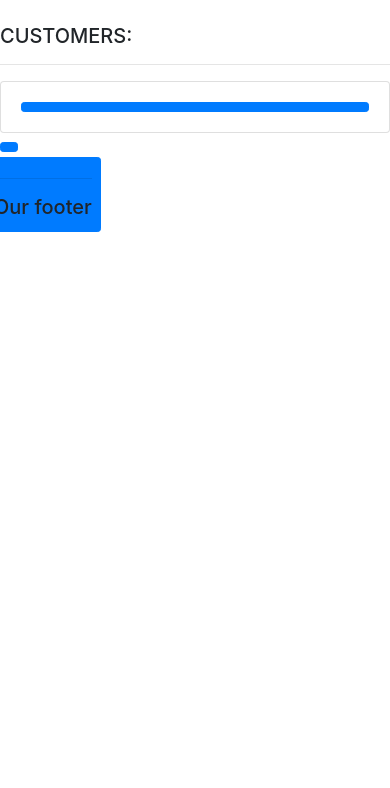
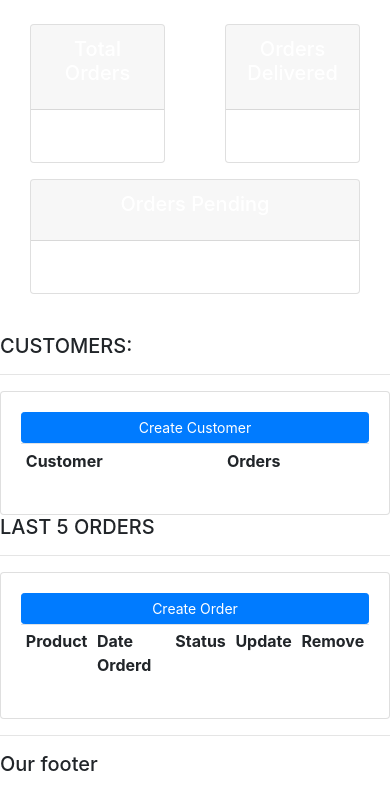
Before and after one commit to danimoncerro/17.01.2023_2, a Django app: page / in a window 390 px wide. Shown: the part 56-844 px from the top of the page. Run offline with Django 4.2, Linux system fonts and the light colour scheme; lists and menus that the app fills with data are empty.

Commit message:
21.01.2023

```diff
--- a/crm1/accounts/templates/accounts/dashboard.html
+++ b/crm1/accounts/templates/accounts/dashboard.html
@@ -1,6 +1,8 @@
 {% extends 'accounts/main.html' %}
 
 {% block content %}
+{% include 'accounts/status.html' %}
+
 
 <br>
 
@@ -9,7 +11,31 @@
         <h5>CUSTOMERS:</h5>
         <hr>
         <div class="card card-body">
-            <a class="BTN btn-primary btn-sm btn "
+            <a class="btn btn-primary btn-sm btn-block" href="">Create Customer
+            </a>
+            <table class="table table-sm">
+                <tr>
+                    <th>Customer</th>
+                    <th>Orders</th>
+                </tr>
+            </table>
+        </div>
+    </div>
+
+    <div class="col-md-7">
+        <h5>LAST 5 ORDERS</h5>
+        <hr>
+        <div class="card card-body">
+            <a class="btn btn-primary btn-sm btn-block" href="">Create Order</a>
+            <table class="table table-sm">
+                <tr>
+                    <th>Product</th>
+                    <th>Date Orderd</th>
+                    <th>Status</th>
+                    <th>Update</th>
+                    <th>Remove</th>
+                </tr>
+            </table>
         </div>
     </div>
 </div>
--- a/crm1/accounts/templates/accounts/main.html
+++ b/crm1/accounts/templates/accounts/main.html
@@ -9,13 +9,14 @@
 </head>
 <body>
     {% include 'accounts/navbar.html' %}
+    <div class="container-fluid">
 
     {% block content %}
 
 
 
     {% endblock %}
-
+    </div>
     <hr>
     <h5>Our footer</h5>
 </body>
--- /dev/null
+++ b/crm1/accounts/templates/accounts/status.html
@@ -0,0 +1,43 @@
+<br>
+
+<div class="row">
+    <div class="col">
+        <div class="col-md">
+            <div class="card text-center text-white mb-3" id="total-orders">
+                <div class="card-header">
+                    <h5 class="card-title">Total Orders</h5>
+                </div>
+                <div class="card-body">
+                    <h3 class="card-title"></h3>
+                </div>
+            </div>
+        </div>
+    </div>
+
+    <div class="col">
+        <div class="col-md">
+            <div class="card text-center text-white mb-3" id="orders-delivered">
+
+                <div class="card-header">
+                    <h5 class="card-title">Orders Delivered</h5>
+                </div>
+                <div class="card-body">
+                    <h3 class="card-title"></h3>
+                </div>
+            </div>
+        </div>
+    </div>
+
+    </div class="col">
+        <div class="col-md">
+            <div class="card text-center text-white mb-3" id="orders-pending">
+                <div class="card-header">
+                    <h5 class="card-title">Orders Pending</h5>
+                </div>
+                <div class="card-body">
+                    <h3 class="card-title"></h3>
+                </div>
+            </div>
+        </div>
+    </div>
+</div>
```
